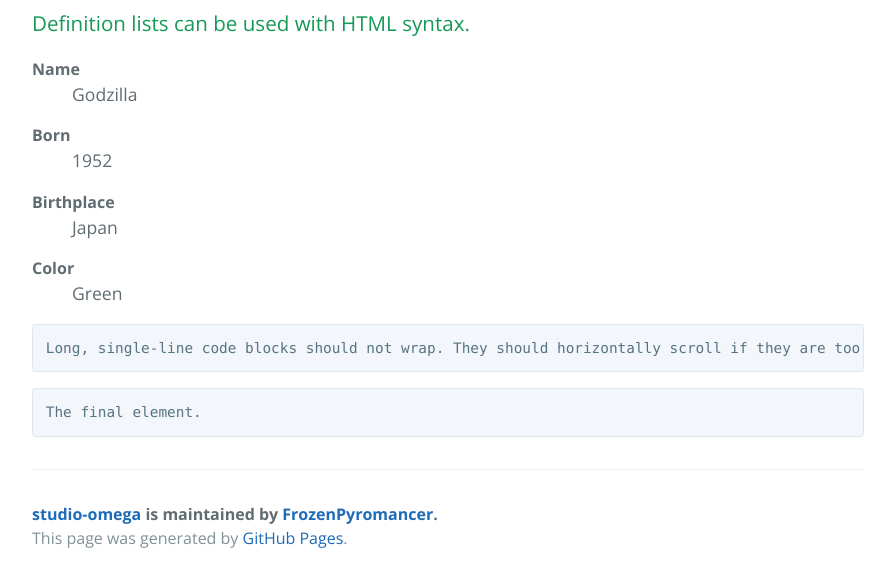
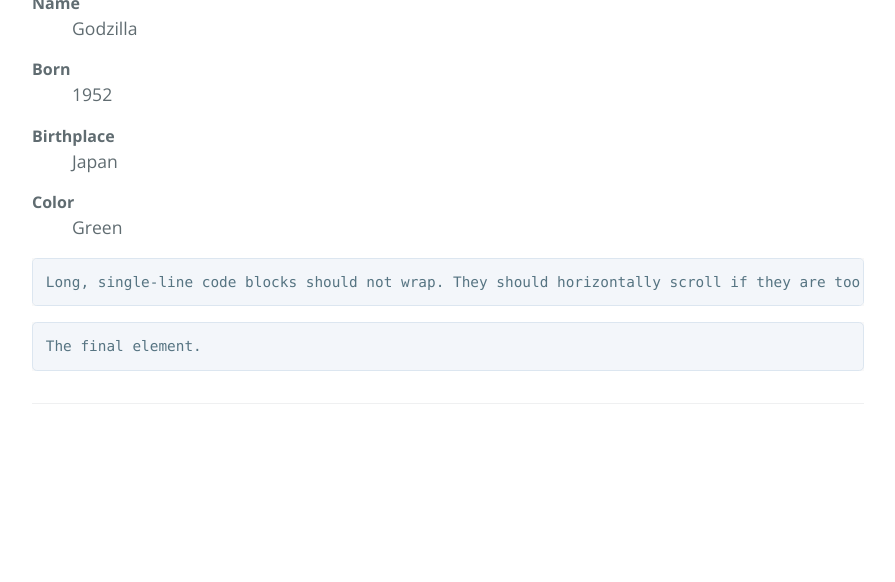
Before and after one commit to FrozenPyromancer/studio-omega, a Jekyll site: the page built from index.md, in a window 1280 px wide and 900 px high, scrolled down 3190 px, cut to the strip 318-900 px from the top of the window. Shown: the whole strip, without its empty margins (192-1087 px from the left). Built offline with Jekyll 4.4.1, drawn with Linux system fonts in a browser that asks for light colours; after the commit the page ends 3976 px from its top, so only the background shows below that; some of the changed text lies outside the part shown.

Commit message:
Update default.html

```diff
--- a/_layouts/default.html
+++ b/_layouts/default.html
@@ -5,31 +5,21 @@
     <title>{% if page.title %}{{ page.title }} | {% endif %}{{ site.title | default: site.github.repository_name }} by {{ site.github.owner_name }}</title>
     <meta name="description" content="{{ page.description | default: site.description | default: site.github.project_tagline }}"/>
     <meta name="viewport" content="width=device-width, initial-scale=1">
-    <meta name="theme-color" content="#157878">
+    <meta name="theme-color" content="#b21917">
     <link href='https://fonts.googleapis.com/css?family=Open+Sans:400,700' rel='stylesheet' type='text/css'>
     <link rel="stylesheet" href="{{ '/assets/css/style.css?v=' | append: site.github.build_revision | relative_url }}">
+
   </head>
   <body>
     <section class="page-header">
       <h1 class="project-name">{{ site.title | default: site.github.repository_name }}</h1>
       <h2 class="project-tagline">{{ site.description | default: site.github.project_tagline }}</h2>
-      {% if site.github.is_project_page %}
-        <a href="{{ site.github.repository_url }}" class="btn">View on GitHub</a>
-      {% endif %}
-      {% if site.show_downloads %}
-        <a href="{{ site.github.zip_url }}" class="btn">Download .zip</a>
-        <a href="{{ site.github.tar_url }}" class="btn">Download .tar.gz</a>
-      {% endif %}
     </section>
 
     <section class="main-content">
       {{ content }}
 
       <footer class="site-footer">
-        {% if site.github.is_project_page %}
-          <span class="site-footer-owner"><a href="{{ site.github.repository_url }}">{{ site.github.repository_name }}</a> is maintained by <a href="{{ site.github.owner_url }}">{{ site.github.owner_name }}</a>.</span>
-        {% endif %}
-        <span class="site-footer-credits">This page was generated by <a href="https://pages.github.com">GitHub Pages</a>.</span>
       </footer>
     </section>
 
```
